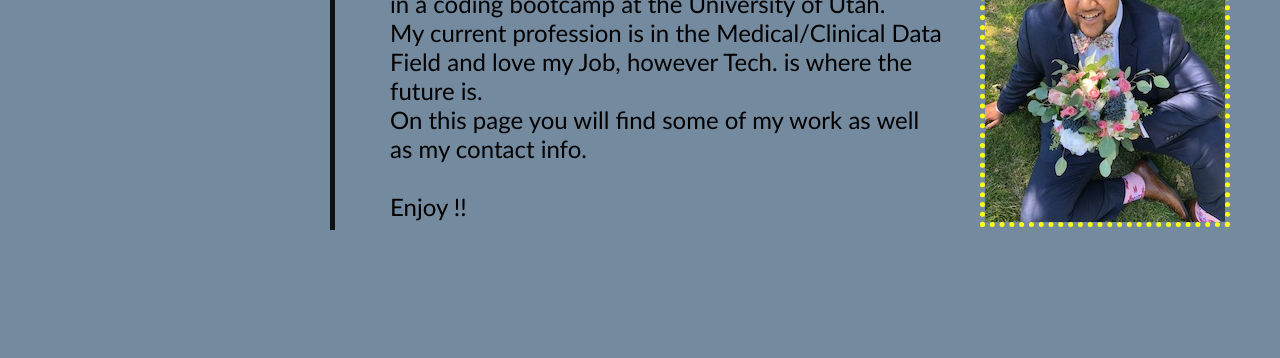
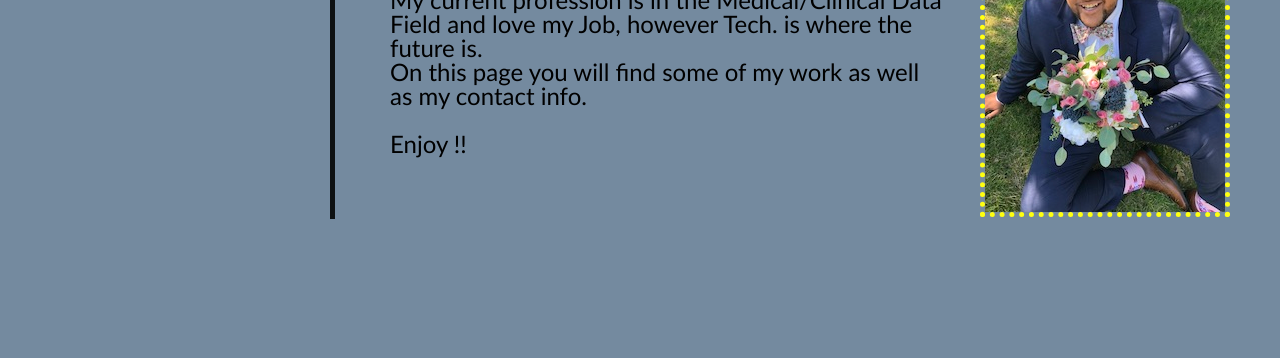
Before and after one commit to mffonua/week-2-challenge, a plain HTML site: page index.html in a window 1280 px wide. Shown: the part 263-621 px from the top of the page. Drawn offline with Linux system fonts and the light colour scheme.

Commit message:
added reset

```diff
--- a/index.html
+++ b/index.html
@@ -6,7 +6,8 @@
     <meta http-equiv="X-UA-Compatible" content="IE=edge">
     <meta name="viewport" content="width=device-width, initial-scale=1.0">
     <title>Miles Fonua</title>
-    <link rel="stylesheet" href="./assets/css/style.css" />
+    <link rel="stylesheet" href="./Assets/css/reset.css"/>
+    <link rel="stylesheet" href="./assets/css/style.css"/>
 </head>
 <body>
     <header class="header">
```
Also changed, not shown: 1 other file.
